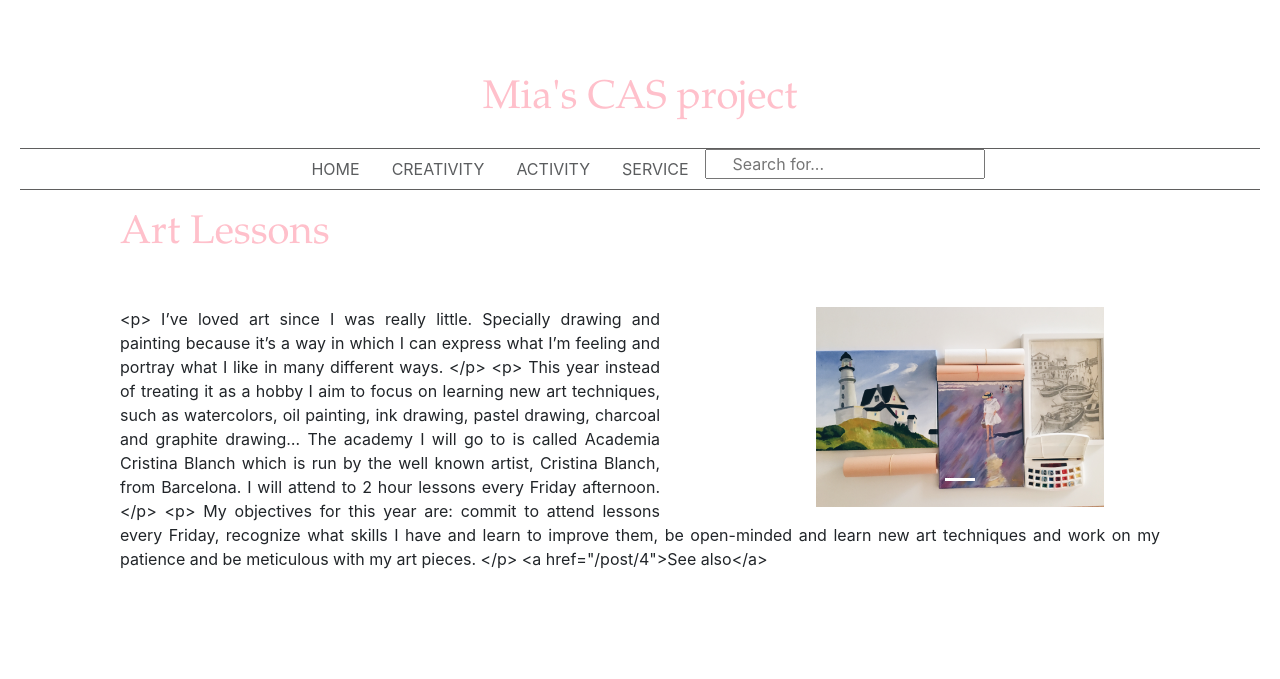
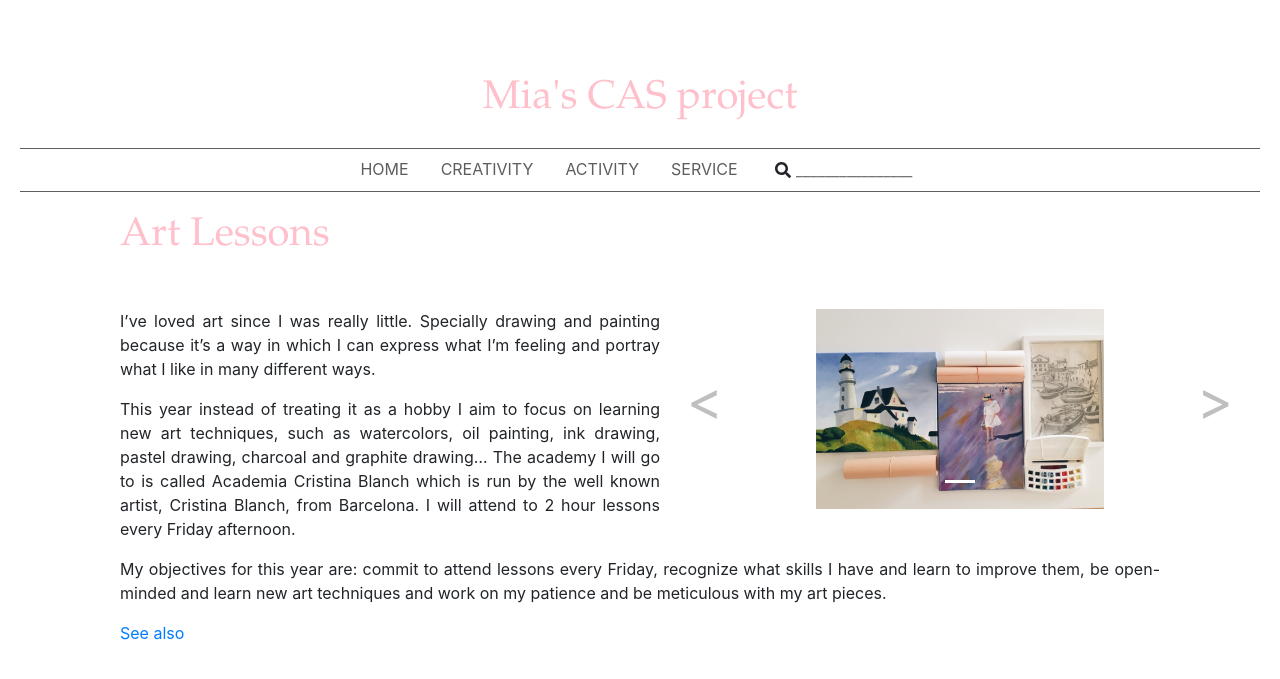
Before and after one commit to Miapulido/CASblog, a Flask app: page /post/2 in a window 1280 px wide. Shown: the top 679 px of the page. Run offline with Flask 2, Linux system fonts and the light colour scheme; data comes from the database, SQL or seed files in the repository; both versions use the stored data as it was after the commit; some libraries are stand-ins or nearby versions.

Commit message:
post text html, post summaries, arrows, fixing photos

```diff
--- a/static/css/main.css
+++ b/static/css/main.css
@@ -90,3 +90,25 @@ color:#5b5d5f;
 .input_search {
   padding-left: 26px;
 }
+
+.carousel-control-prev-icon,
+.carousel-control-next-icon {
+  height: 100px;
+  width: 100px;
+  outline: black;
+  background-size: 100%, 100%;
+  background-image: none;
+}
+
+.carousel-control-next-icon:after
+{
+  content: '>';
+  font-size: 55px;
+  color: gray;
+}
+
+.carousel-control-prev-icon:after {
+  content: '<';
+  font-size: 55px;
+  color: gray;
+}
--- a/templates/layout.html
+++ b/templates/layout.html
@@ -8,6 +8,7 @@
   <link rel="stylesheet" href="https://maxcdn.bootstrapcdn.com/bootstrap/4.0.0-beta.2/css/bootstrap.min.css" integrity="sha384-PsH8R72JQ3SOdhVi3uxftmaW6Vc51MKb0q5P2rRUpPvrszuE4W1povHYgTpBfshb" crossorigin="anonymous">
   <!-- Our CSS -->
   <link rel="stylesheet" href="{{ url_for('static', filename='css/main.css') }}">
+  <script defer src="https://use.fontawesome.com/releases/v5.0.10/js/all.js" integrity="sha384-slN8GvtUJGnv6ca26v8EzVaR9DC58QEwsIk9q1QXdCU8Yu8ck/tL/5szYlBbqmS+" crossorigin="anonymous"></script>
 </head>
   <body>
     <h1 class="title_h1">Mia's CAS project</h1>
@@ -25,7 +26,10 @@
         <a class="nav-link" href="/service">SERVICE</a>
       </li>
       <li class="nav-item">
-        <input type="text" class="input_search" placeholder="Search for...">
+        <div style="padding: .5rem 1rem;">
+          <i class="fas fa-search" style="position: absolute; margin-left: 5px; margin-top: 5px;"></i>
+          <input type="text" class="input_search" style="border: none; width: 150px" placeholder="________________">
+        </div>
       </li>
     </ul>
     <div class="content_body">
@@ -45,7 +49,7 @@
               <a href="/post/{{post['post_id']}}"><img class="card-img-top" src="static/img/{{post['post_img_name']}}" /></a>
               <div class="card-body">
                 <p class="card-text">{{post['post_title']}}</p>
-                <p class="card-text">Some quick example text to build on the card title and make up the bulk of the card's content.</p>
+                <p class="card-text">{{post['post_text']|striptags|truncate(150, False, '...', 0)}}</p>
                 <a href="/post/{{post['post_id']}}" class="btn btn-outline-primary">Read more {{col_num}} {{num_of_columns_this_row}}</a>
               </div>
             </div>
--- a/templates/post.html
+++ b/templates/post.html
@@ -24,7 +24,7 @@
       <span class="sr-only">Next</span>
     </a>
   </div>
-  <p class="post_p">{{ post_text }}</p>
+  <div class="post_p">{{ post_text|safe }}</div>
 {% endblock %}
 {% block grid %}
 {% endblock %}
```
Also changed, not shown: database.db, static/img/post_11_1.jpg (renamed from static/img/post_3.jpg), static/img/post_6_1.jpg (added), static/img/post_6_2.jpg (renamed from static/img/post_7_3.jpg), static/img/post_7_1.jpg (deleted), 1 other file.
